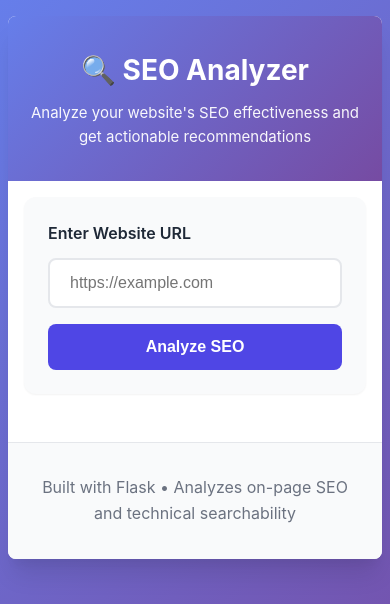
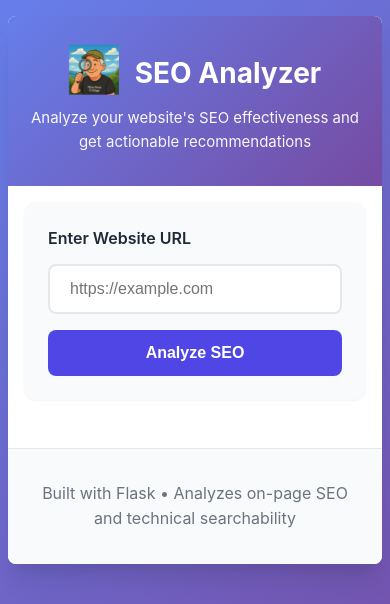
Before and after one commit to pmahon2016/SEO, a Flask app: page / in a window 390 px wide. Shown: the top 604 px of the page. Run offline with Flask 3, Linux system fonts and the light colour scheme.

Commit message:
updated logo

```diff
--- a/app.py
+++ b/app.py
@@ -47,4 +47,4 @@ def analyze():
 
 if __name__ == '__main__':
     # For local development only
-    app.run(debug=True, host='0.0.0.0', port=5000)
+    app.run(debug=True, host='0.0.0.0', port=5004)
--- a/static/style.css
+++ b/static/style.css
@@ -50,10 +50,34 @@ body {
     text-align: center;
 }
 
+.header-content {
+    display: flex;
+    align-items: center;
+    justify-content: center;
+    gap: 1.5rem;
+    margin-bottom: 0.5rem;
+}
+
+.header-logo {
+    width: 80px;
+    height: 80px;
+    object-fit: contain;
+    animation: float 3s ease-in-out infinite;
+}
+
+@keyframes float {
+    0%, 100% {
+        transform: translateY(0px);
+    }
+    50% {
+        transform: translateY(-10px);
+    }
+}
+
 .header h1 {
     font-size: 2.5rem;
     font-weight: 700;
-    margin-bottom: 0.5rem;
+    margin: 0;
 }
 
 .subtitle {
@@ -560,6 +584,11 @@ body {
         padding: 2rem 1rem;
     }
 
+    .header-logo {
+        width: 60px;
+        height: 60px;
+    }
+
     .header h1 {
         font-size: 2rem;
     }
@@ -601,6 +630,15 @@ body {
 }
 
 @media (max-width: 480px) {
+    .header-logo {
+        width: 50px;
+        height: 50px;
+    }
+
+    .header-content {
+        gap: 1rem;
+    }
+
     .header h1 {
         font-size: 1.75rem;
     }
--- a/templates/index.html
+++ b/templates/index.html
@@ -10,7 +10,10 @@
 <body>
     <div class="container">
         <header class="header">
-            <h1>🔍 SEO Analyzer</h1>
+            <div class="header-content">
+                <img src="{{ url_for('static', filename='logo.png') }}" alt="SEO Analyzer Logo" class="header-logo">
+                <h1>SEO Analyzer</h1>
+            </div>
             <p class="subtitle">Analyze your website's SEO effectiveness and get actionable recommendations</p>
         </header>
 
```
Also changed, not shown: static/logo.png (added).
